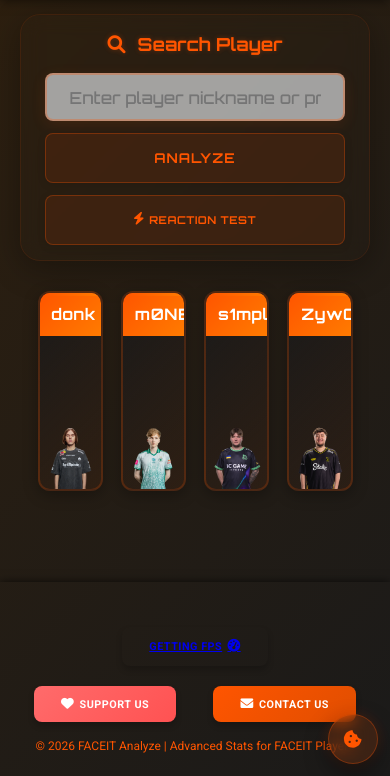
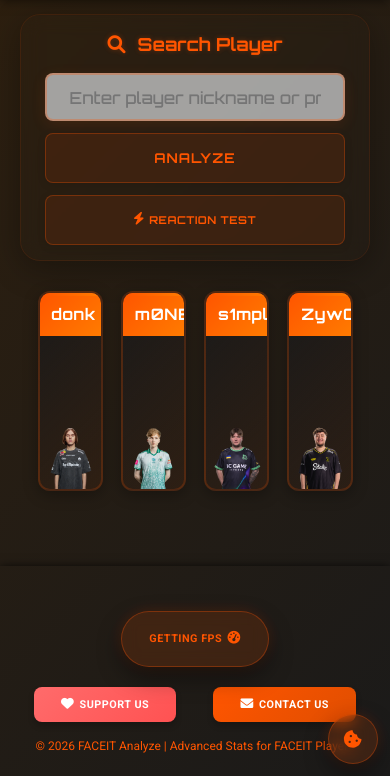
Before and after one commit to SM1LE666/SM1LE666.github.io, a website: page index.html in a window 390 px wide. Shown: the part 68-844 px from the top of the page. Drawn offline with Linux system fonts and the light colour scheme; no server answers.

Commit message:
Add files via upload

```diff
--- a/styles.css
+++ b/styles.css
@@ -13,7 +13,7 @@
   --accent-glow: #ff7b00;
   --border-radius: 8px;
   --sidebar-width: 200px;
-  --pro-photo-scale: 0.88; /* tweak 0.8..0.9 */
+  --pro-photo-scale: 0.88;
 }
 
 * {
@@ -64,7 +64,6 @@ body {
   transition: margin-left 0.3s ease;
 }
 
-/* Единый стиль для всех кнопок */
 button {
   display: flex;
   align-items: center;
@@ -98,7 +97,6 @@ button:active {
   box-shadow: 0 2px 6px rgba(255, 85, 0, 0.2);
 }
 
-/* Sidebar */
 .sidebar {
   position: fixed;
   left: 0;
@@ -171,7 +169,6 @@ button:active {
   }
 }
 
-/* Скрытие сайдбара при отсутствии профиля */
 .sidebar.hidden {
   transform: translateX(-100%);
   opacity: 0;
@@ -3534,6 +3531,7 @@ footer {
 @media (max-width: 480px) {
   header .header-content h1::after {
     bottom: -5px;
+    height: 3px;
   }
 }
 
@@ -4010,7 +4008,8 @@ footer {
     width: 100% !important;
     height: 100% !important;
     object-fit: cover !important;
-    object-position: center center !important;
+    object-position: center bottom !important;
+    transform: translateY(1px);
   }
 }
 .record-filters {
@@ -4111,6 +4110,42 @@ footer {
   top: 20px;
 }
 
+.fps-guide-btn .guide-btn {
+  display: inline-flex;
+  align-items: center;
+  justify-content: center;
+  gap: 0.55rem;
+  padding: 0.8rem 1.2rem;
+  min-height: 56px;
+  border-radius: 999px;
+  text-decoration: none;
+  font-weight: 700;
+  letter-spacing: 0.04em;
+  text-transform: uppercase;
+  background: rgba(255, 85, 0, 0.14);
+  border: 1px solid rgba(255, 85, 0, 0.32);
+  color: var(--primary-color);
+  box-shadow:
+    0 10px 24px rgba(0, 0, 0, 0.45),
+    0 0 14px rgba(255, 85, 0, 0.18);
+  backdrop-filter: blur(8px);
+  transition: all 0.2s ease;
+}
+
+.fps-guide-btn .guide-btn:hover {
+  background: rgba(255, 85, 0, 0.22);
+  border-color: var(--primary-color);
+  transform: translateY(-2px);
+  color: #fff;
+  box-shadow:
+    0 14px 30px rgba(0, 0, 0, 0.55),
+    0 0 22px rgba(255, 85, 0, 0.35);
+}
+
+.fps-guide-btn .guide-btn:active {
+  transform: translateY(0);
+}
+
 .fps-guide-btn.primary {
   background: linear-gradient(135deg, var(--primary-color), var(--accent-glow));
   color: #fff;
```
